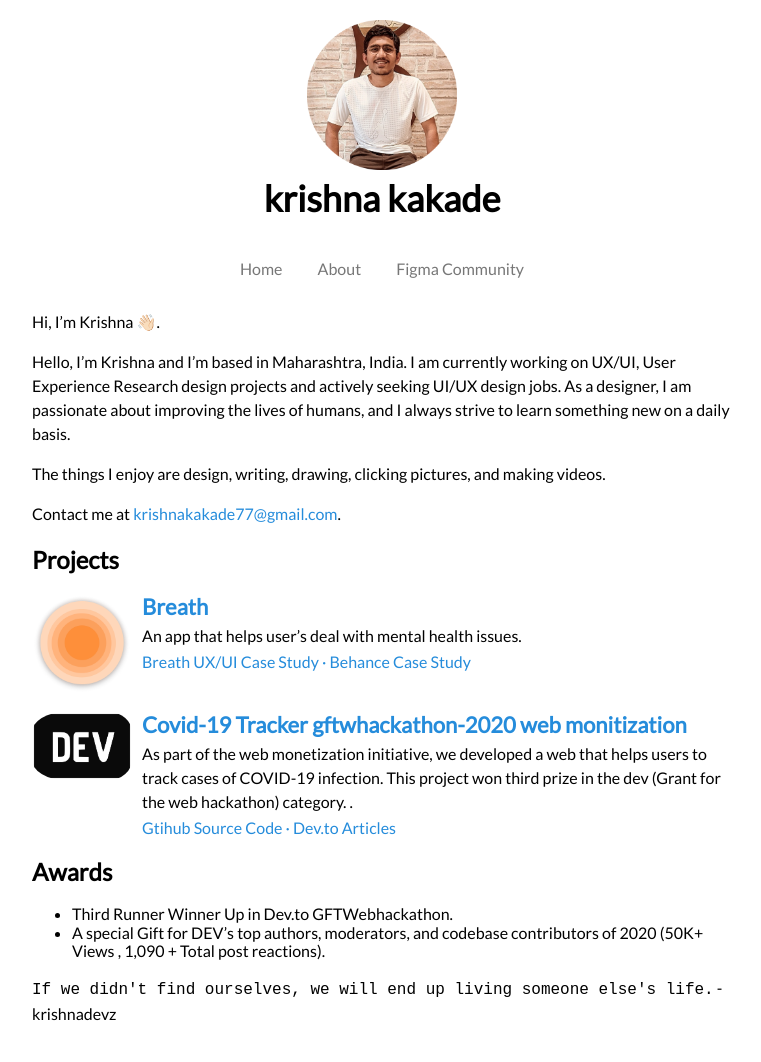
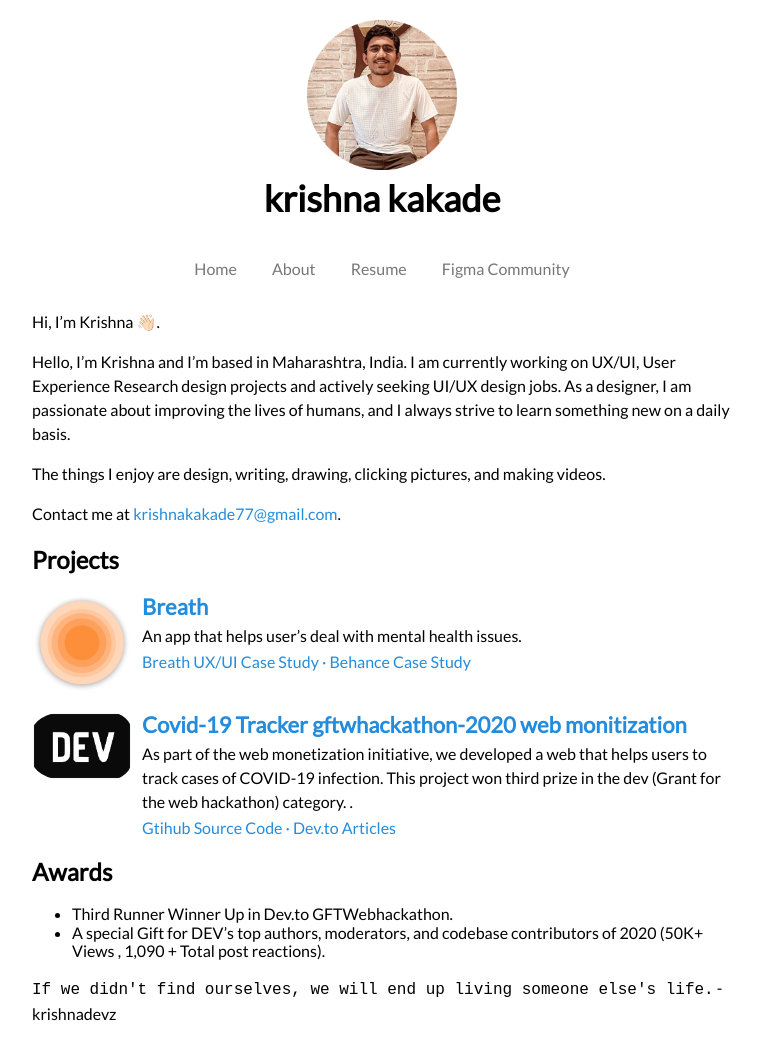
Before and after one commit to krishnadevz/krishnadevz.github.io, a Jekyll site: the page built from index.md, in a window 1280 px wide. Shown: the whole page, without its empty margins (258-1019 px from the left). Built offline with Jekyll 4.4.1, drawn with Linux system fonts in a browser that asks for light colours; nearby versions of some CDN libraries.

Commit message:
navigation updates

```diff
--- a/_data/navigation.yml
+++ b/_data/navigation.yml
@@ -2,5 +2,7 @@
   link: /
 - name: About
   link: /About
+- name: Resume
+  link: https://www.figma.com/proto/XFOTviYG5GXky85NBvJd5E/krishnakakade?node-id=1%3A2&scaling=min-zoom&page-id=0%3A1
 - name: Figma Community
   link: https://www.figma.com/@krishnadevz
```
